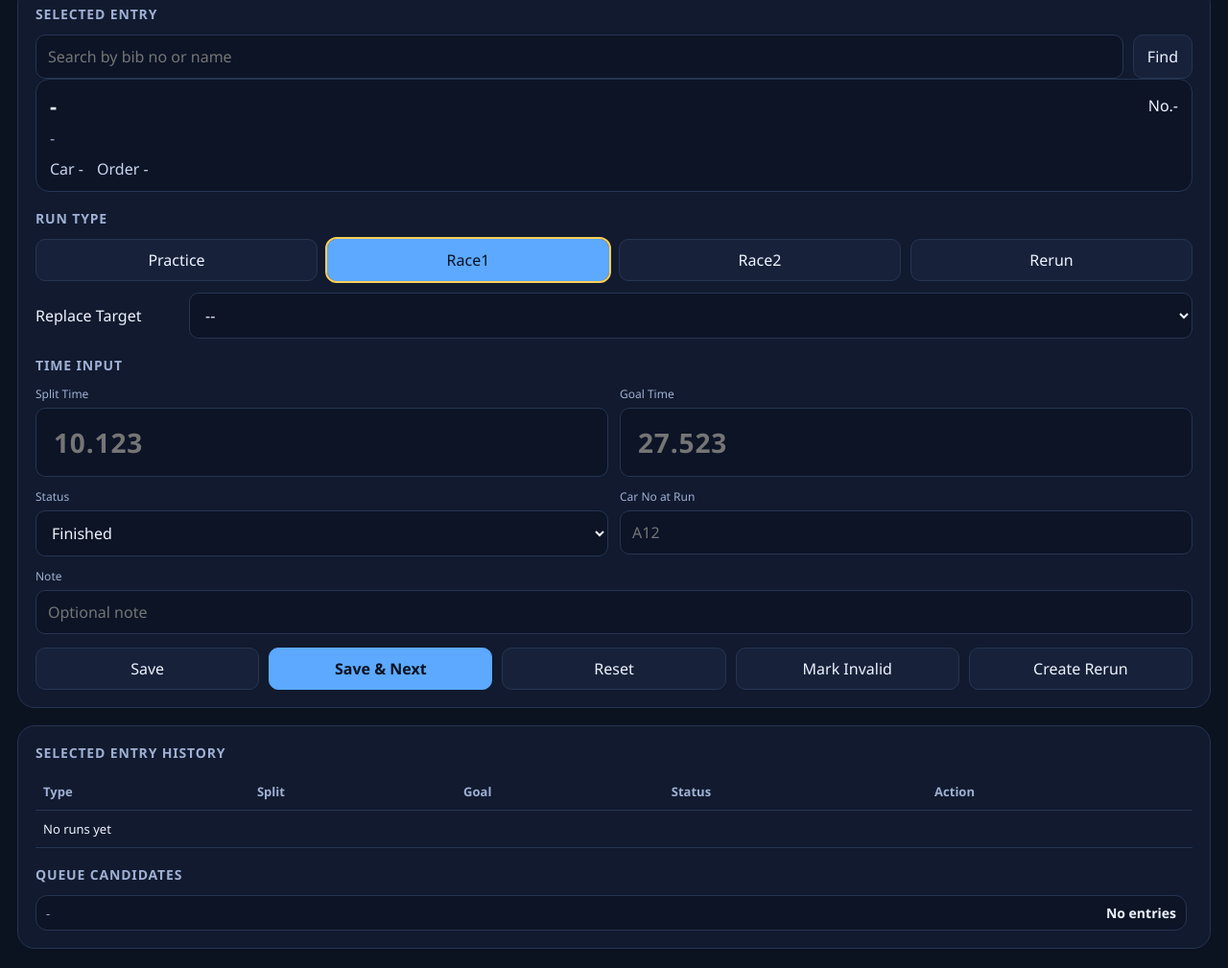
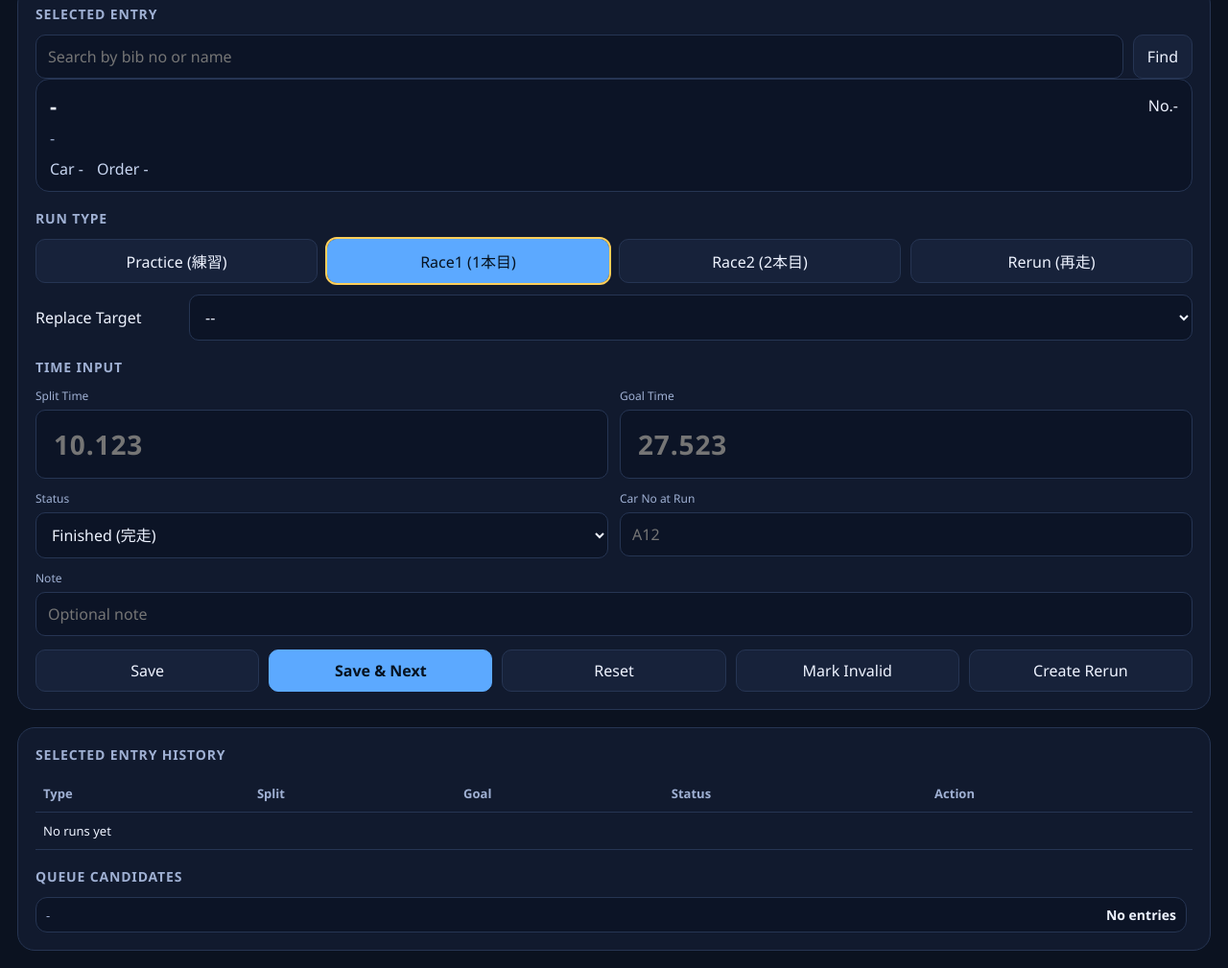
Before and after one commit to babe28/soapbox-race-timer-web, a website: page public/control.html in a window 1280 px wide. Shown: the part 1026-2035 px from the top of the page at 96% size. Drawn offline with Linux system fonts and the light colour scheme; no server answers.

Commit message:
feat: 日本語のラベルを追加し、ランクに基づくステータスバッジの処理を改善

```diff
--- a/public/control.html
+++ b/public/control.html
@@ -96,10 +96,10 @@
           <div class="section-title">Run Type</div>
           <input type="hidden" id="runType" value="race1" />
           <div class="run-type-buttons">
-            <button type="button" data-run-type="practice">Practice</button>
-            <button type="button" data-run-type="race1">Race1</button>
-            <button type="button" data-run-type="race2">Race2</button>
-            <button type="button" data-run-type="rerun">Rerun</button>
+            <button type="button" data-run-type="practice">Practice (練習)</button>
+            <button type="button" data-run-type="race1">Race1 (1本目)</button>
+            <button type="button" data-run-type="race2">Race2 (2本目)</button>
+            <button type="button" data-run-type="rerun">Rerun (再走)</button>
           </div>
           <div class="search-row rerun-row">
             <label for="replaceTarget">Replace Target</label>
@@ -125,11 +125,11 @@
             <label>
               <span>Status</span>
               <select id="runStatus">
-                <option value="finished">Finished</option>
-                <option value="dq">DQ</option>
-                <option value="dnf">DNF</option>
-                <option value="scratch">Scratch</option>
-                <option value="void">Void</option>
+                <option value="finished">Finished (完走)</option>
+                <option value="dq">DQ (失格)</option>
+                <option value="dnf">DNF (完走扱いなし)</option>
+                <option value="scratch">Scratch (出走取消)</option>
+                <option value="void">Void (無効)</option>
               </select>
             </label>
             <label>
--- a/src/services/displayService.js
+++ b/src/services/displayService.js
@@ -238,7 +238,7 @@ function getDisplayCurrent(db) {
     const latestRun = getLatestDisplayRunByEntry(db, row.id, practiceOnly);
     const bestRun = getBestDisplayRunByEntry(db, row.id, practiceOnly);
     const statusRun = getLatestStatusRunByEntry(db, row.id, practiceOnly);
-    const statusBadge = getRunStatusBadge(statusRun?.status);
+    const statusBadge = row.rank_no ? getRunStatusBadge(statusRun?.status) : { code: '', tone: 'empty' };
 
     return {
       status: statusBadge.code,
```
